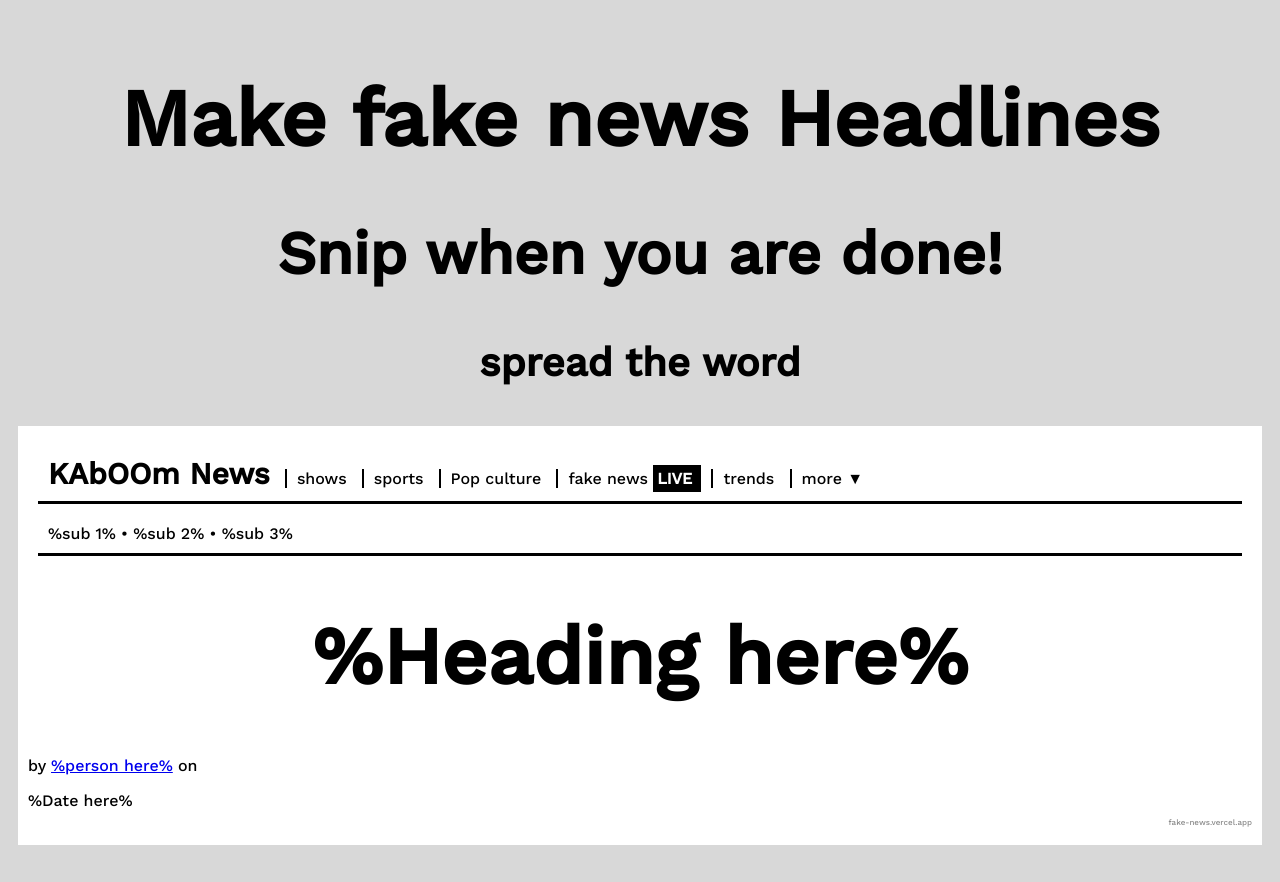
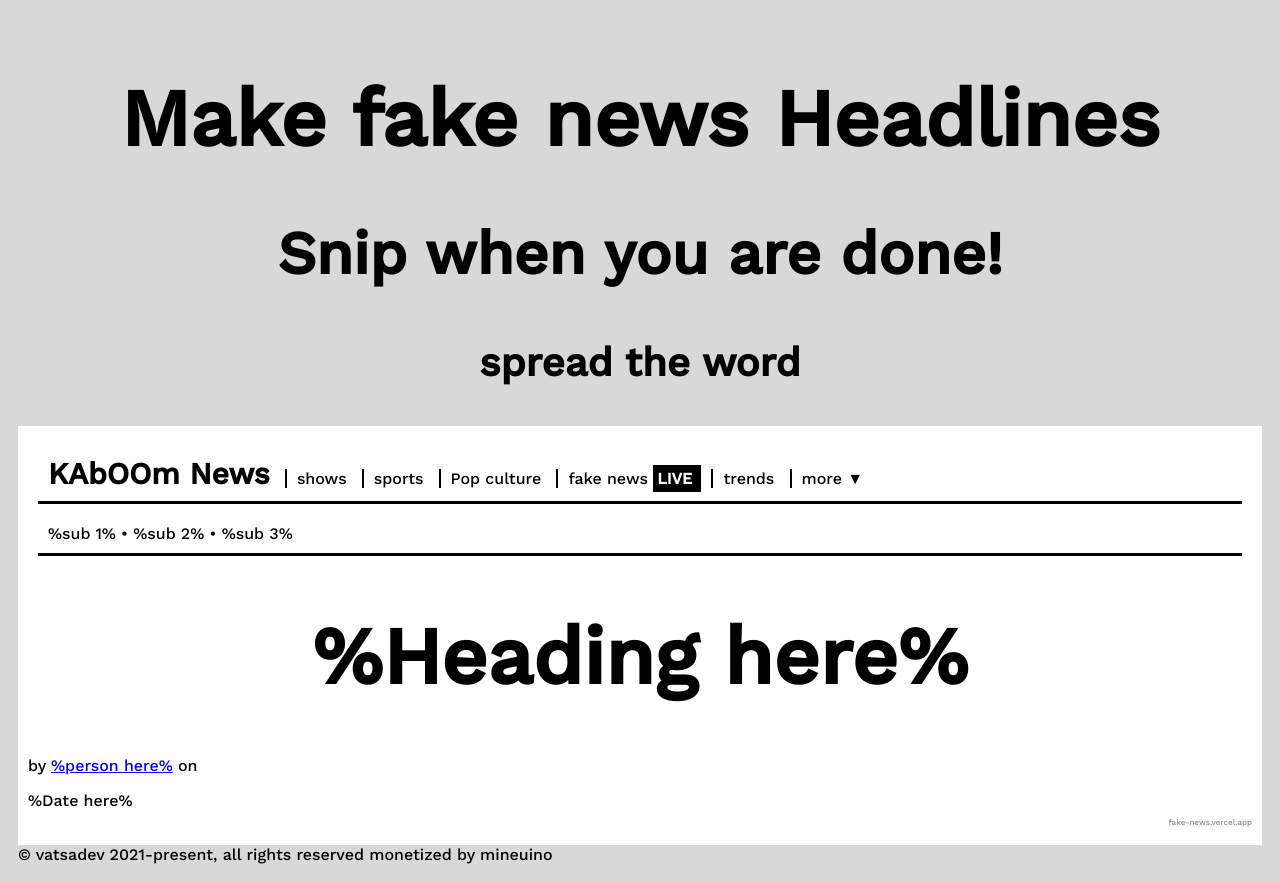
Before and after one commit to VatsaDev/fakenews, a plain HTML site: page index.html in a window 1280 px wide. Drawn offline with nearby package versions, Linux system fonts and the light colour scheme.

Commit message:
Update index.html

```diff
--- a/index.html
+++ b/index.html
@@ -123,5 +123,8 @@ KAbOOm News</pre
       <pre contenteditable style="display: inline">%Date here%</pre>
       <p class="watermark">fake-news.vercel.app</p>
     </div>
+    <footer>
+      © vatsadev 2021-present, all rights reserved monetized by mineuino
+    </footer>
   </body>
 </html>
```
